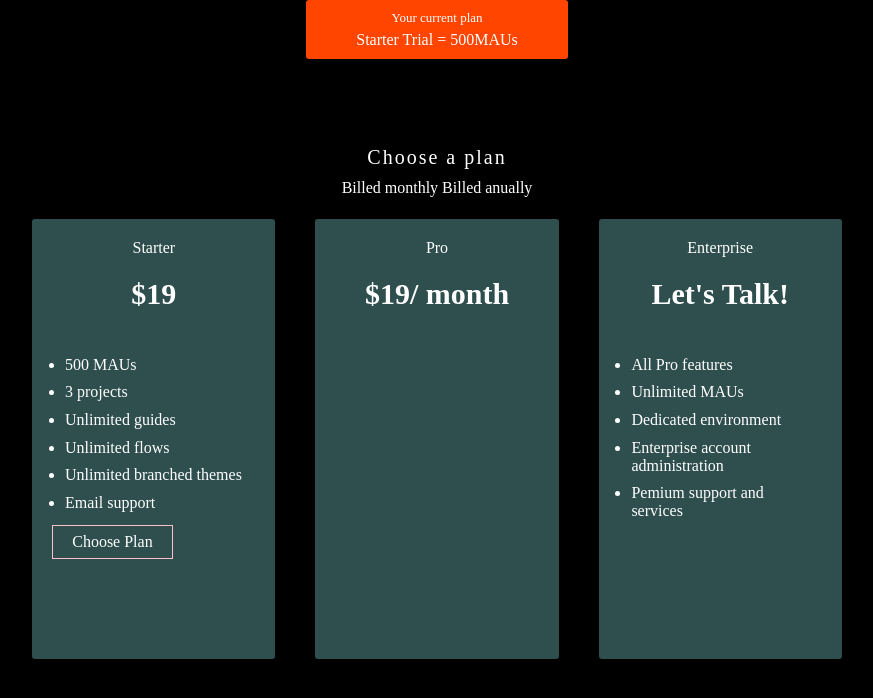
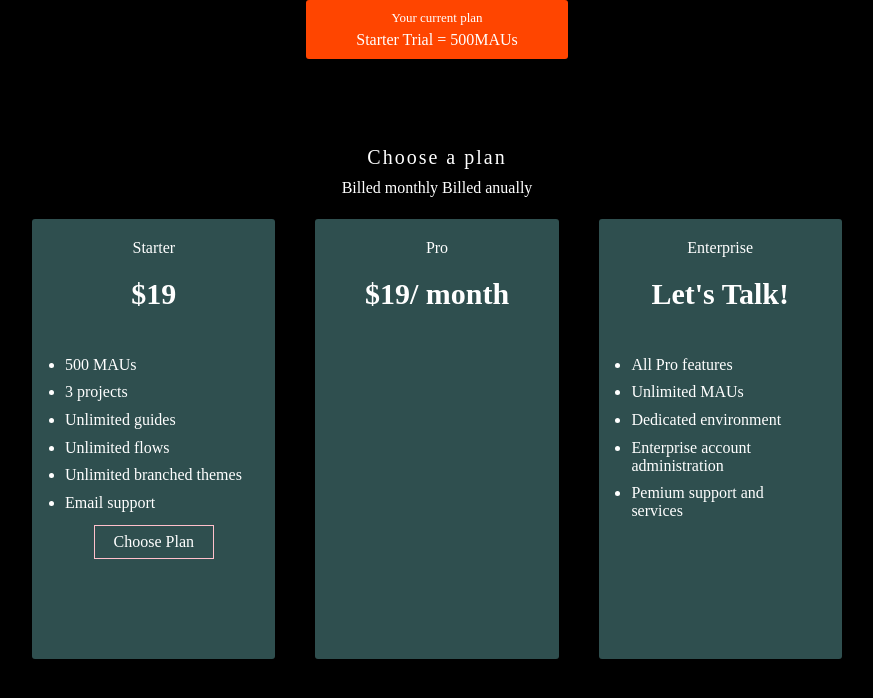
Before and after one commit to Uwemski/justCruising, a website: page index.html in a window 1280 px wide. Shown: the whole page, without its empty margins (203-1076 px from the left). Drawn offline with Linux system fonts and the light colour scheme.

Commit message:
there was a bug in the last commit. fixed it all thanks to God

```diff
--- a/index.html
+++ b/index.html
@@ -40,7 +40,9 @@
 									<li>Email support</li>
 								</ul>
 
-								<div class="btn"></div><a href="#" class="btn-text">choose plan</a>
+								<div class="btn">
+									<a href="#" class="btn-text">choose plan</a>
+								</div>
 							</div>
 						</div>
 
--- a/sass/main.scss
+++ b/sass/main.scss
@@ -3,7 +3,6 @@
 $primary-color: darkblue;
 $text-color: #fff;
 $gutter-horizontal: 40px;
-$grid-color: darkslategrey;
 
 
 * {
@@ -24,6 +23,7 @@ body {
     align-items: center;
     /*width: 20%;*/
 
+
 }
 
 .top-nav--header {
@@ -31,7 +31,7 @@ body {
     flex-direction: column;
     justify-content:space-around;
     align-items: center;
-    text-align: center;
+    //text-align: center;
     background-color: orangered;
     padding: 10px 50px;
     border-radius: 3px;
@@ -79,7 +79,7 @@ body {
 
 [class *='col-'] {
     background-color:darkslategrey;
-    width: 19%;
+    width: 15%;
     height: 55vh;
     border-radius: 3px;
 
@@ -106,29 +106,9 @@ body {
 }
 
 .list-items-children {
-    padding: .8rem;
-
+    padding: .6rem;
 
     :not(:last-child) {
         margin-bottom: .6rem;
     }
 }
-
-
-
-.btn {
-
-    text-align: center;
-
-    &-text {
-        display: inline-block;
-        text-transform: capitalize;
-        text-decoration: none;
-        background-color: $grid-color;
-        color: $text-color;
-
-        padding: 7px 19px;
-        border: 1px solid pink;
-    }
-
-}
```
